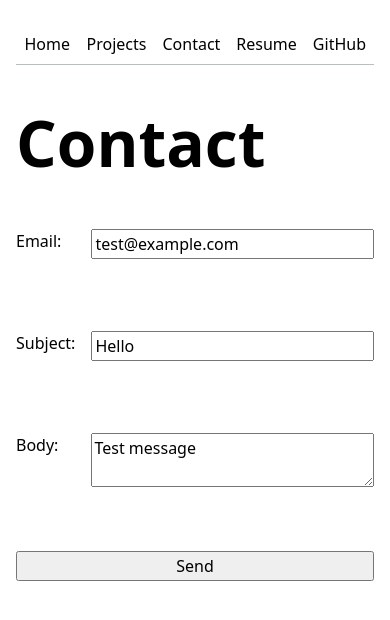
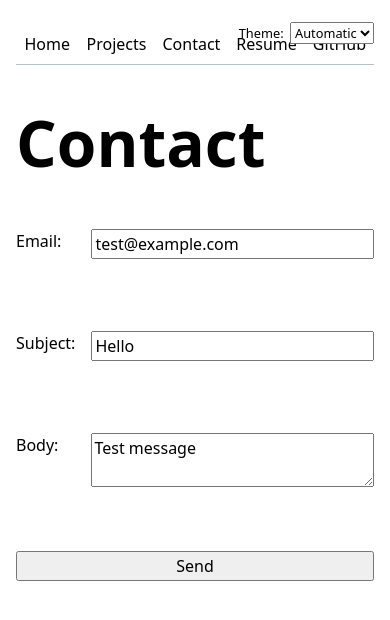
Before and after one commit to raebybab/portfolio, a plain HTML site: page contact/index.html in a window 390 px wide. Drawn offline with Linux system fonts and the light colour scheme.

Commit message:
add lab3

```diff
--- a/contact/index.html
+++ b/contact/index.html
@@ -1,18 +1,12 @@
 <!DOCTYPE html>
 <html>
 <head>
+  <script src="../global.js" type="module"></script>
   <title>Contact</title>
   <link rel="stylesheet" href="../style.css">
 </head>
 <body>
 
-<nav>
-  <a href="../">Home</a>
-  <a href="../projects/">Projects</a>
-  <a href="../contact/">Contact</a>
-  <a href="../resume/">Resume</a>
-  <a href="https://github.com/raebybab" target="_blank">GitHub</a>
-</nav>
 
 <h1>Contact</h1>
 <form action="mailto:your@email.com" method="POST" enctype="text/plain">
--- /dev/null
+++ b/global.js
@@ -0,0 +1,75 @@
+console.log("IT'S ALIVE!");
+
+function $$(selector, context = document) {
+  return Array.from(context.querySelectorAll(selector));
+}
+
+let pages = [
+  { url: "", title: "Home" },
+  { url: "projects/", title: "Projects" },
+  { url: "contact/", title: "Contact" },
+  { url: "resume/", title: "Resume" },
+  { url: "https://github.com/raebybab", title: "GitHub" }
+];
+
+let nav = document.createElement("nav");
+document.body.prepend(nav);
+
+const BASE_PATH =
+  location.hostname === "localhost" || location.hostname === "127.0.0.1"
+    ? "/"
+    : "/portfolio/";
+
+for (let p of pages) {
+  let url = p.url;
+  let title = p.title;
+
+  url = !url.startsWith("http") ? BASE_PATH + url : url;
+
+  let a = document.createElement("a");
+  a.href = url;
+  a.textContent = title;
+
+  a.classList.toggle(
+    "current",
+    a.host === location.host && a.pathname === location.pathname
+  );
+
+  if (a.host !== location.host) {
+    a.target = "_blank";
+  }
+
+  nav.append(a);
+}
+
+document.body.insertAdjacentHTML(
+  "afterbegin",
+  `
+  <label class="color-scheme">
+    Theme:
+    <select>
+      <option value="light dark">Automatic</option>
+      <option value="light">Light</option>
+      <option value="dark">Dark</option>
+    </select>
+  </label>
+`
+);
+
+let select = document.querySelector(".color-scheme select");
+
+select.addEventListener("input", (event) => {
+  let value = event.target.value;
+
+  document.documentElement.style.setProperty("color-scheme", value);
+
+  localStorage.colorScheme = value;
+});
+
+if ("colorScheme" in localStorage) {
+  let saved = localStorage.colorScheme;
+
+  document.documentElement.style.setProperty("color-scheme", saved);
+
+  select.value = saved;
+}
--- a/style.css
+++ b/style.css
@@ -47,9 +47,13 @@
   font: inherit;
 }
 
-label, input, textarea, button {
+input, textarea, button {
   display: block;
   width: 100%;
+}
+
+label {
+  display: block;
 }
 
 input, textarea {
@@ -100,3 +104,40 @@
   line-height: 1.1;
   text-wrap: balance;
 }
+
+nav a.current {
+  border-bottom: 0.4em solid oklch(80% 3% 200);
+}
+
+:root {
+  color-scheme: light dark;
+}
+
+nav {
+  --border-color: oklch(50% 10% 200 / 40%);
+  border-bottom: 1px solid var(--border-color);
+}
+
+nav a:hover {
+  background-color: color-mix(in oklch, var(--color-accent), canvas 85%);
+}
+
+.color-scheme {
+  position: fixed;
+  top: 1rem;
+  right: 1rem;
+  font-size: 80%;
+  display: flex;
+  align-items: center;
+  gap: 0.5em;
+  z-index: 1000;
+}
+
+.color-scheme select {
+  width: auto !important;
+  max-width: 120px;
+}
+
+select {
+  font: inherit;
+}
```
Also changed, not shown: index.html (+2 -7 lines), projects/index.html (+1 -7 lines), resume/index.html (+1 -7 lines).
